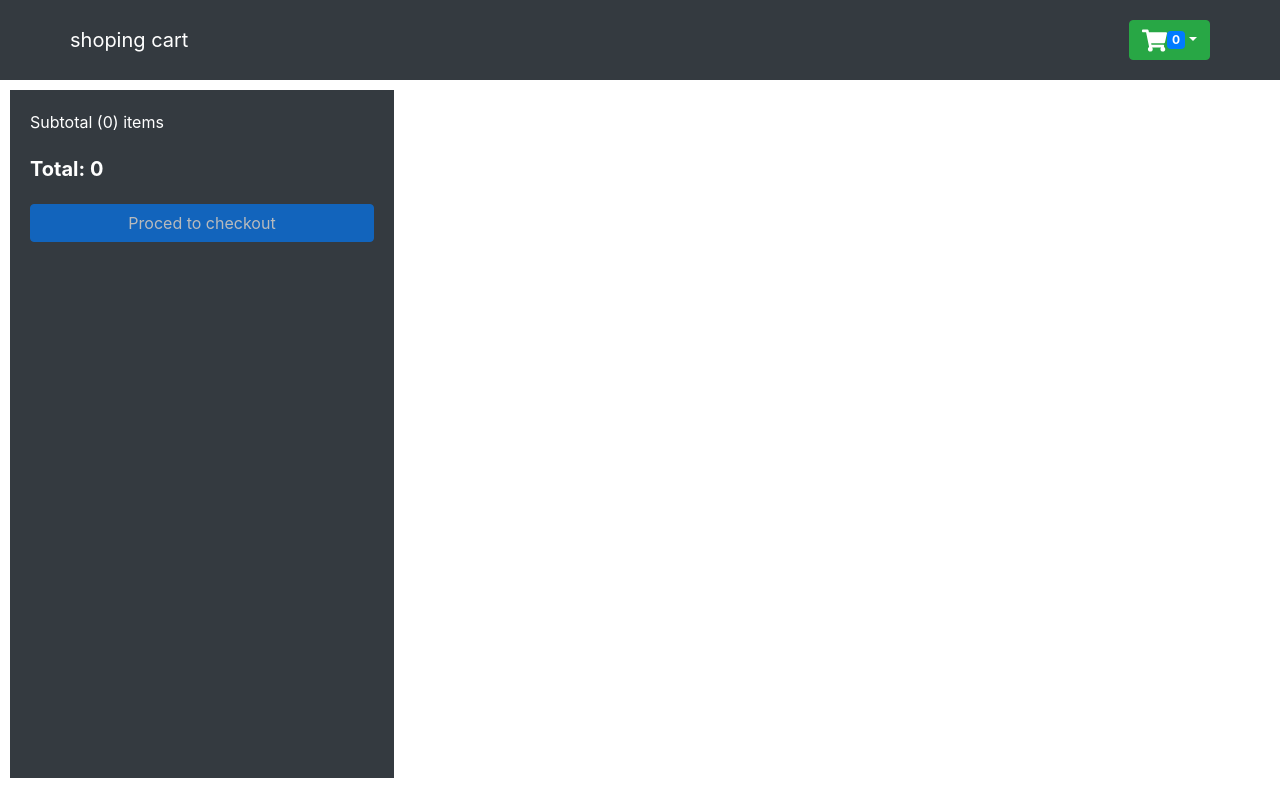
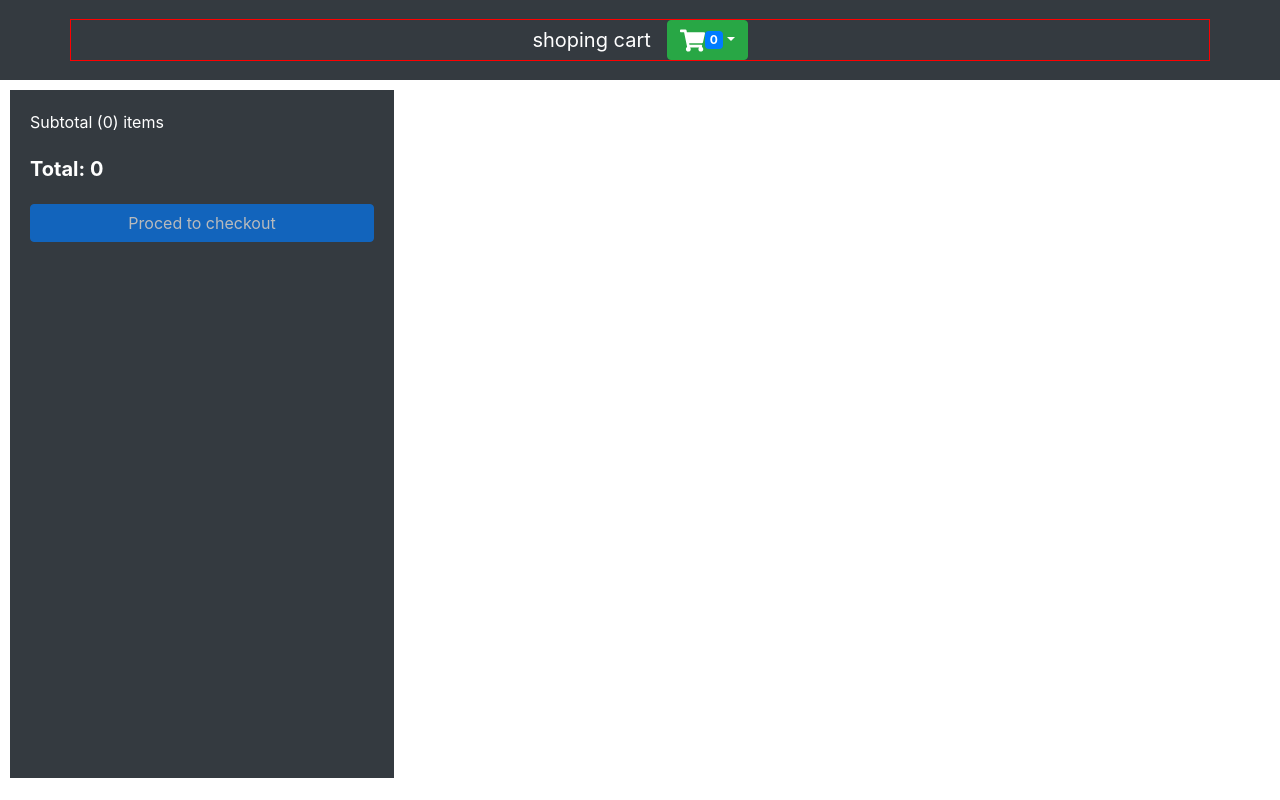
Before and after one commit to mdaak/cart-with-reducer, a React (Create React App) app: page /cart in a window 1280 px wide. Built offline with nearby package versions, Linux system fonts and the light colour scheme.

Commit message:
nav center

```diff
--- a/src/components/Hader.js
+++ b/src/components/Hader.js
@@ -13,11 +13,9 @@ function Hader() {
         productDispatch
     } = CartState();
     return (
-        <div>
-
-
+        <div >
             <Navbar bg='dark' variant='dark' style={{ height: 80 }}>
-            <Container >
+                <Container style={{ border: '1px solid red', justifyContent:'center' }}>
                     <Navbar.Brand>
                         <Link to='/'>shoping cart</Link>
                     </Navbar.Brand>
--- a/src/components/styles.css
+++ b/src/components/styles.css
@@ -1,6 +1,7 @@
-.Container{
+/* .Container{
     align-items: center;
-}
+} */
+
 .header{
     display: block;
     text-align: center;
```
Also changed, not shown: package.json (+7 -1 lines), 1 other file (tests, documents, lock files or other folders). Lines whose indentation alone changed are shown as unchanged.
